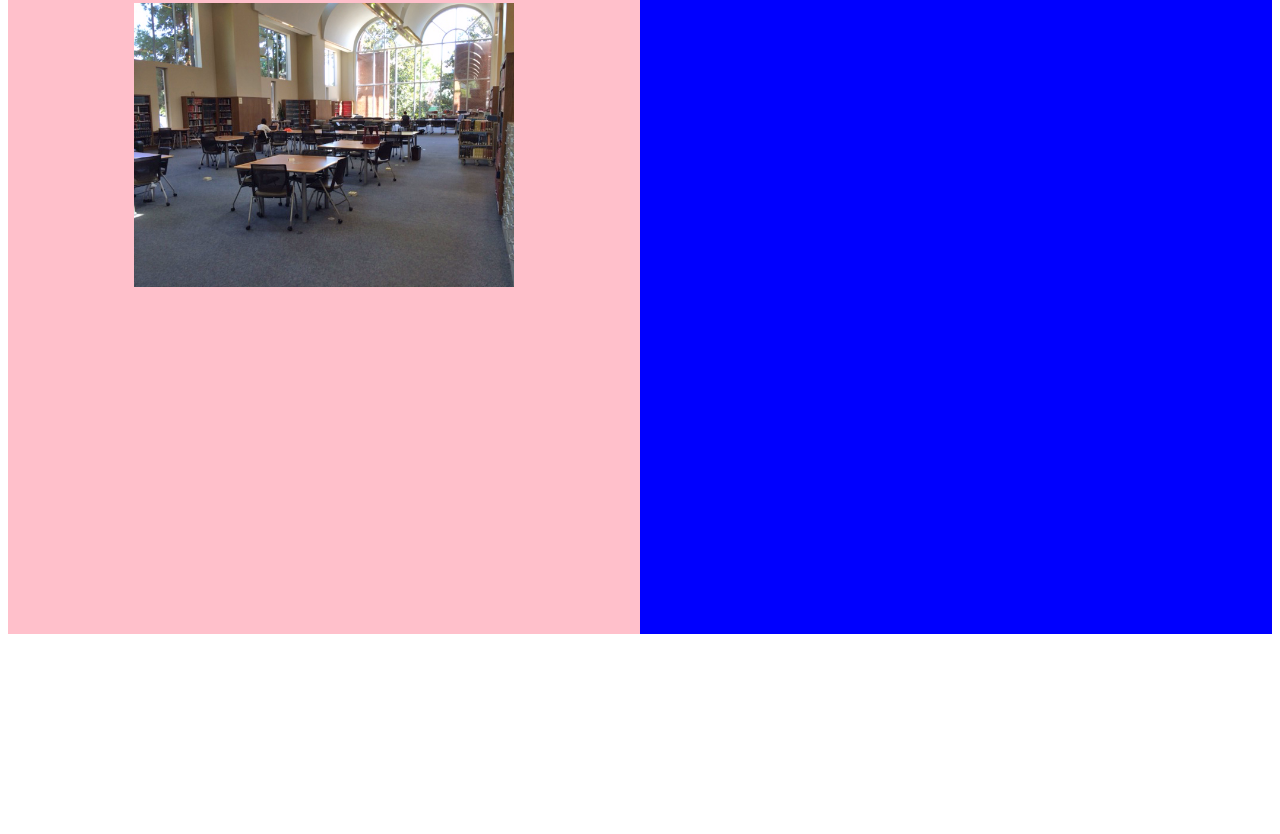
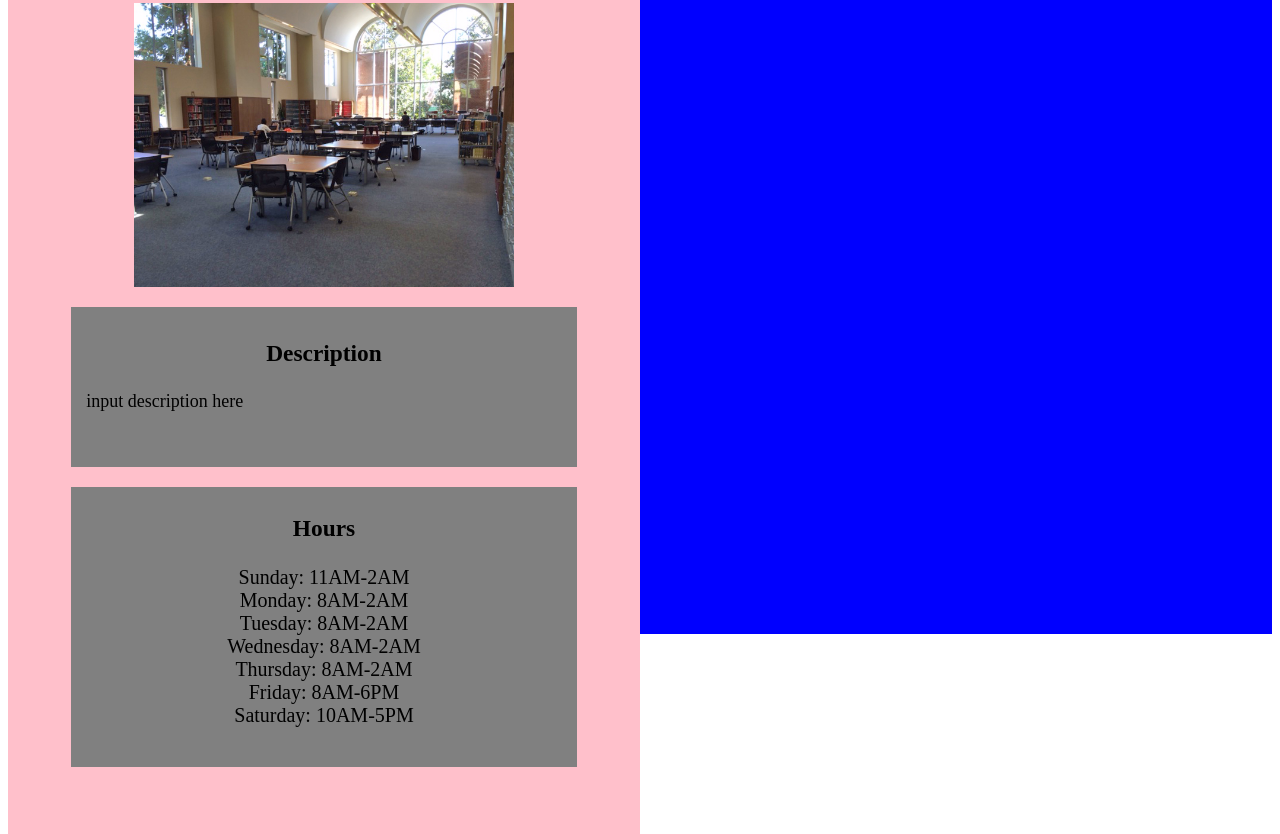
Before and after one commit to annaks01/hackNC21, a plain HTML site: page page2.html in a window 1280 px wide. Shown: the part 294-1128 px from the top of the page. Before the commit the page ends 928 px from the top, so only its background shows below. Drawn offline with Linux system fonts and the light colour scheme.

Commit message:
added descriptions

```diff
--- a/page2.html
+++ b/page2.html
@@ -17,6 +17,44 @@
         </div>
 
         <img class="spot-img" src="Pics/davis-pic.png" alt="">
+        <div class="space-description">
+            <div class="description-title">
+            <h3>Description</h3>
+            </div>
+            <div class="description-text">
+                input description here
+            </div>
+        </div>
+        <div class="hour-desc">
+            <div class="hours">
+                <div class="hours-title">
+                    <h3>Hours</h3>
+                </div>
+                <div class="sun">
+                    Sunday: 11AM-2AM
+                </div>
+                <div class="mon">
+                    Monday: 8AM-2AM
+                </div>
+                <div class="tue">
+                    Tuesday: 8AM-2AM
+                </div>
+                <div class="wed">
+                    Wednesday: 8AM-2AM
+                </div>
+                <div class="thu">
+                    Thursday: 8AM-2AM
+                </div>
+                <div class="fri">
+                    Friday: 8AM-6PM
+                </div>
+                <div class="sat">
+                    Saturday: 10AM-5PM
+                </div>
+            </div>
+        </div>
+    </div>
+
     </section>
 
     <section class="summary"></section>
--- a/stylepage2.css
+++ b/stylepage2.css
@@ -10,7 +10,7 @@
 
 .study-info {
   background-color: pink;
-  height: 800px;
+  height: 1000px;
   width: 50%;
   float: left;
 }
@@ -33,3 +33,35 @@
   margin-right: auto;
   width: 60%;
 }
+
+.space-description {
+  display: block;
+  background-color: gray;
+  height: 150px;
+  margin-left: auto;
+  margin-right: auto;
+  width: 80%;
+  font-size: 20px;
+  text-align: center;
+  padding-top: 10px;
+  margin-top: 20px;
+}
+
+.description-text {
+  font-size: 18px;
+  text-align: left;
+  padding-left: 15px;
+}
+
+.hour-desc {
+  display: block;
+  background-color: gray;
+  height: 275px;
+  margin-left: auto;
+  margin-right: auto;
+  width: 80%;
+  font-size: 20px;
+  text-align: center;
+  padding-top: 5px;
+  margin-top: 20px;
+}
```
